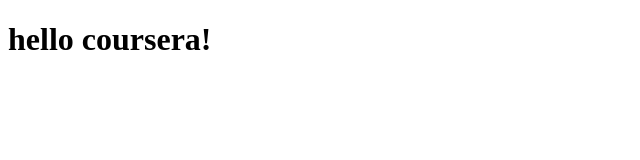
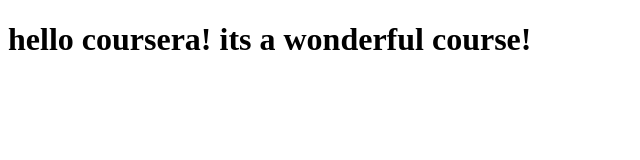
Before and after one commit to deep-kaur/coursera-test, a plain HTML site: page site/index.html in a window 1280 px wide. Shown: the whole page, without its empty margins (0-640 px from the left). Drawn offline with Linux system fonts and the light colour scheme.

Commit message:
small addition to our page content

```diff
--- a/site/index.html
+++ b/site/index.html
@@ -4,6 +4,6 @@
 	<title>hello coursera!</title>
 </head>
 <body>
-<h1>hello coursera!</h1>
+<h1>hello coursera! its a wonderful course!</h1>
 </body>
 </html>
```
